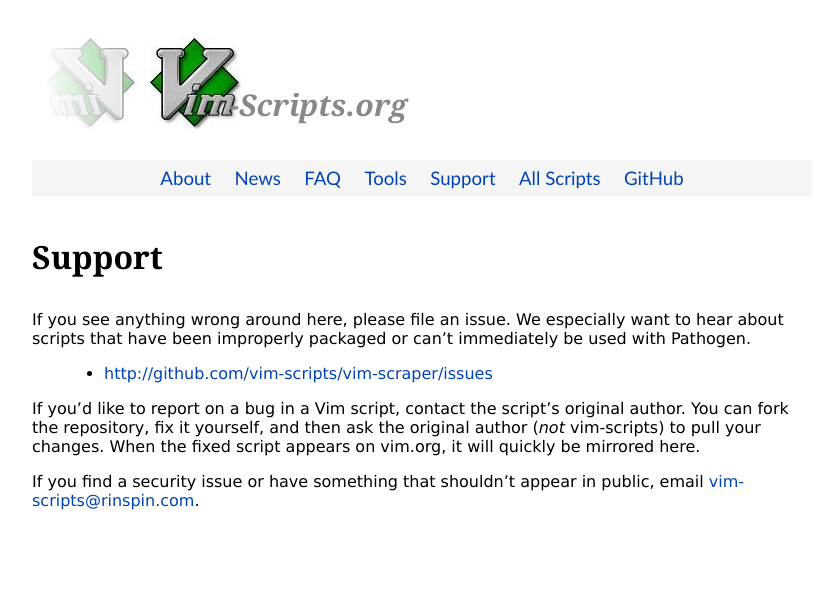
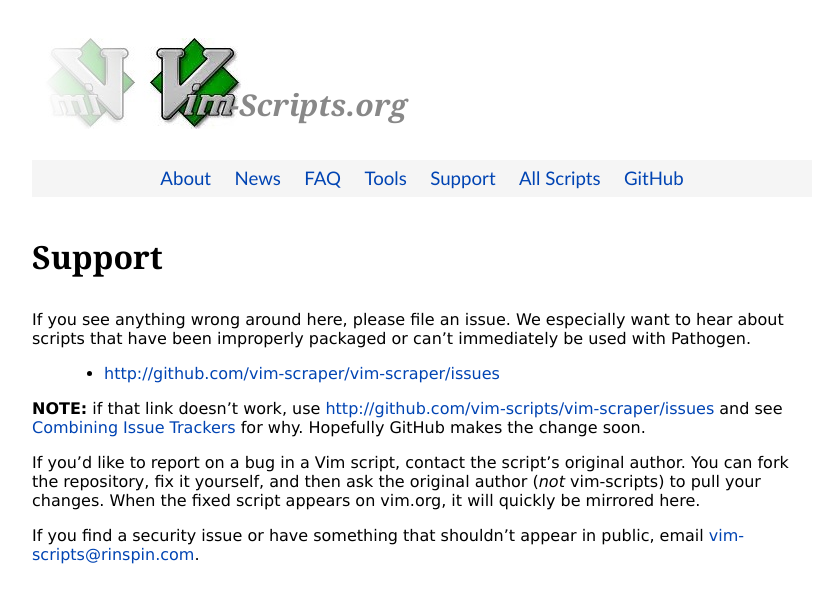
Before and after one commit to vim-scraper/vim-scraper.github.com, a Jekyll site: the page built from vim/support.markdown, in a window 1280 px wide. Shown: the top 603 px of the page, without its empty margins (218-1038 px from the left). Built offline with Jekyll 4.4.1, drawn with Linux system fonts in a browser that asks for light colours; Markdown is read by kramdown in place of the engine named in the settings.

Commit message:
Don't know how long GitHub will take to make the change

```diff
--- a/vim/support.markdown
+++ b/vim/support.markdown
@@ -7,7 +7,11 @@
 We especially want to hear about scripts that have been improperly packaged
 or can't immediately be used with Pathogen.
 
-* <http://github.com/vim-scripts/vim-scraper/issues>
+* <http://github.com/vim-scraper/vim-scraper/issues>
+
+**NOTE:** if that link doesn't work, use <http://github.com/vim-scripts/vim-scraper/issues>
+and see [Combining Issue Trackers](news/2011/03/21/issues-are-moving.html) for why.
+Hopefully GitHub makes the change soon.
 
 If you'd like to report on a bug in a Vim script, contact the script's original
 author.  You can fork the repository, fix it yourself, and then ask the
```
